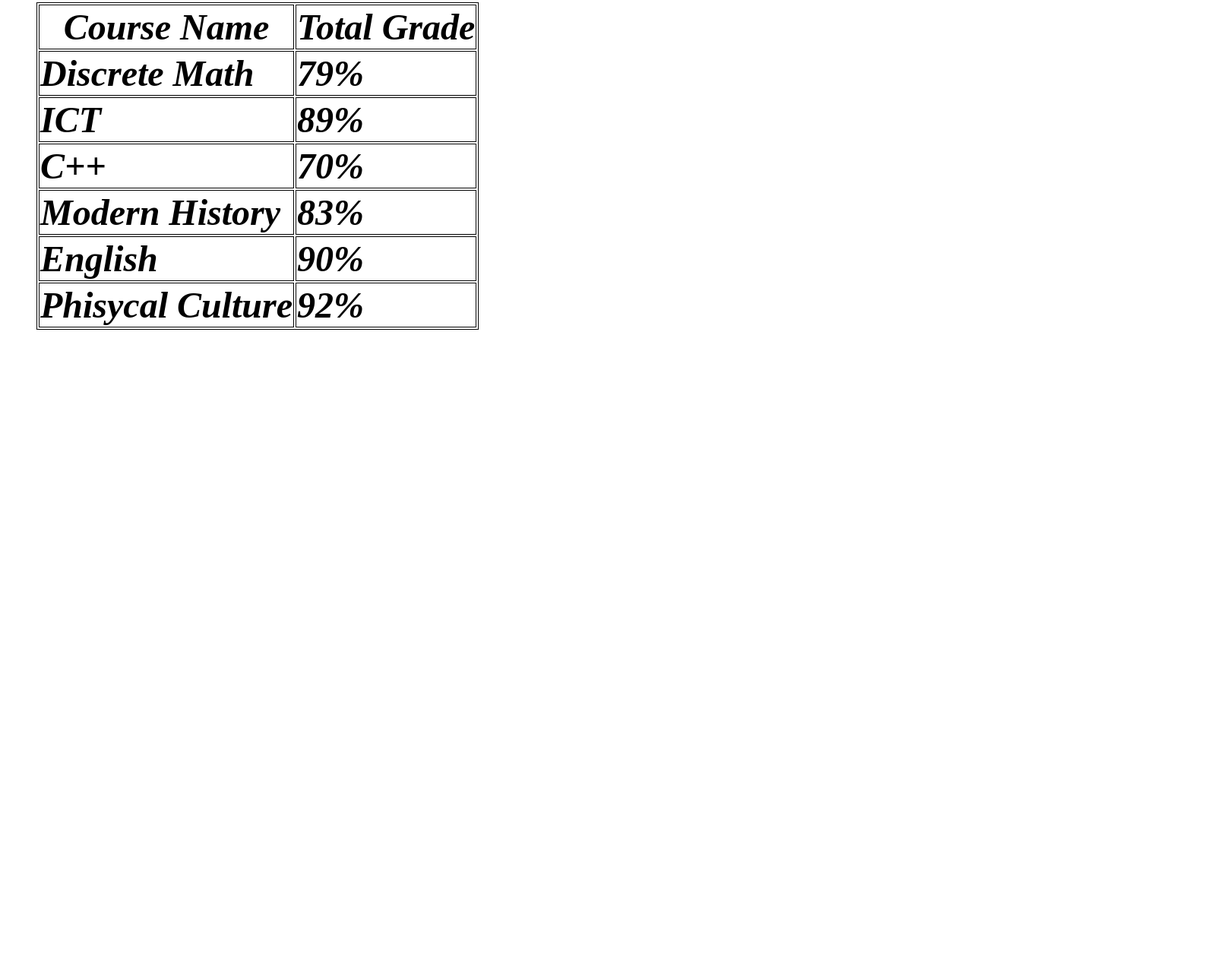
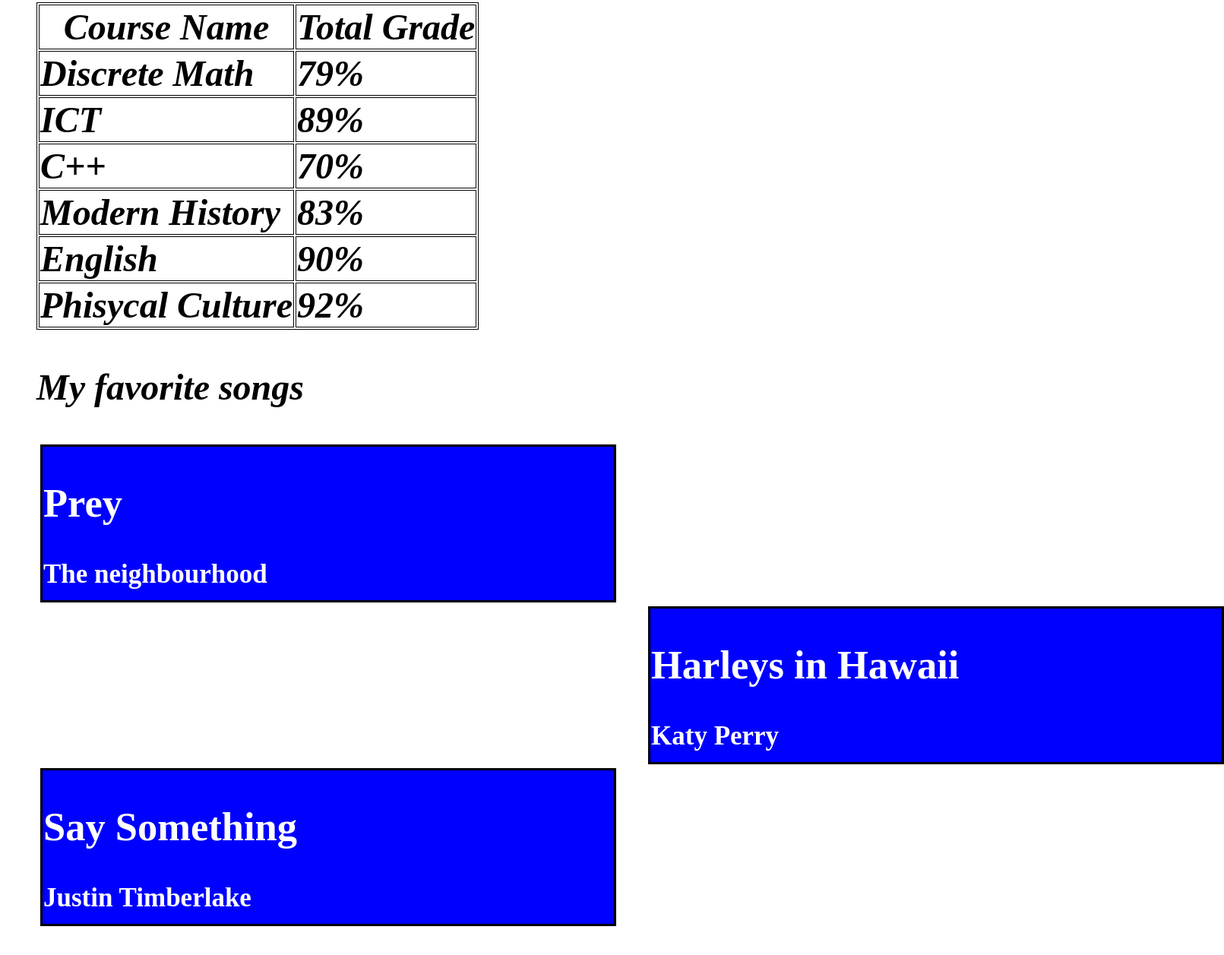
Before and after one commit to aidanaikk/Aidana-Kypshakova, a plain HTML site: page Intro.html in a window 1280 px wide. Shown: the part 901-2158 px from the top of the page at 76% size, 1611 px wide, since content can reach past the window. Before the commit the page ends 1374 px from the top, so only its background shows below. Drawn offline with Linux system fonts and the light colour scheme.

Commit message:
Add files via upload

```diff
--- a/Intro.html
+++ b/Intro.html
@@ -4,16 +4,35 @@
 table, th, td {
   border:1px solid black;
 }
+.music {
+width: 750px;
+  length: 70px;
+  height: 200px;
+  background-color: blue;
+  font-style: normal;
+  font-size: 35px;
+  color: white;
+  border: 3px solid black;
+  margin: 5px;
+  padding: 1px;
+  position: relative;
+}
+#second{
+  position: relative;
+  left: 800px;
+}
 </style>
   <head>
     <title>Personal Info</title>
+     <link href="external.css" rel="stylesheet">
+      <link rel="shortcut icon" href="icon.jpg" type="image/png">
   </head>
   <body background = "photo.jpg">
   <img src = "ai.jpg" width = 350 height = 311>
   <h1>Kypshakova Aidana</h1>
   <h2>I was born and all my life live in Astana</h2>
   <hr></hr>
-  <h2><i>I am a student of Astana IT University<i></h2>
+  <h2><i>I am a student of Astana IgT University<i></h2>
     <h2>Here is my <a href = "https://instagram.com/aidanaikk?utm_medium=copy_link"> my instagram account</a></h2>
 <hr></hr>
 <h1>Hobbies<h1>
@@ -55,7 +74,21 @@ table, th, td {
     </tr>
     <tbody>
 </table>
+<p>My favorite songs</p>
+<div class="music" id = "first">
+  <h2>Prey</h2>
+  <p>The neighbourhood</p>
+</div>
+  <div class="music" id = "second">
 
+    <h2>Harleys in Hawaii</h2>
+    <p>Katy Perry</p>
+  </div>
+</div>
+  <div class="music" id = "third">
+    <h2>Say Something</h2>
+    <p>Justin Timberlake</p>
+  </div>
 
 
   </body>
```
